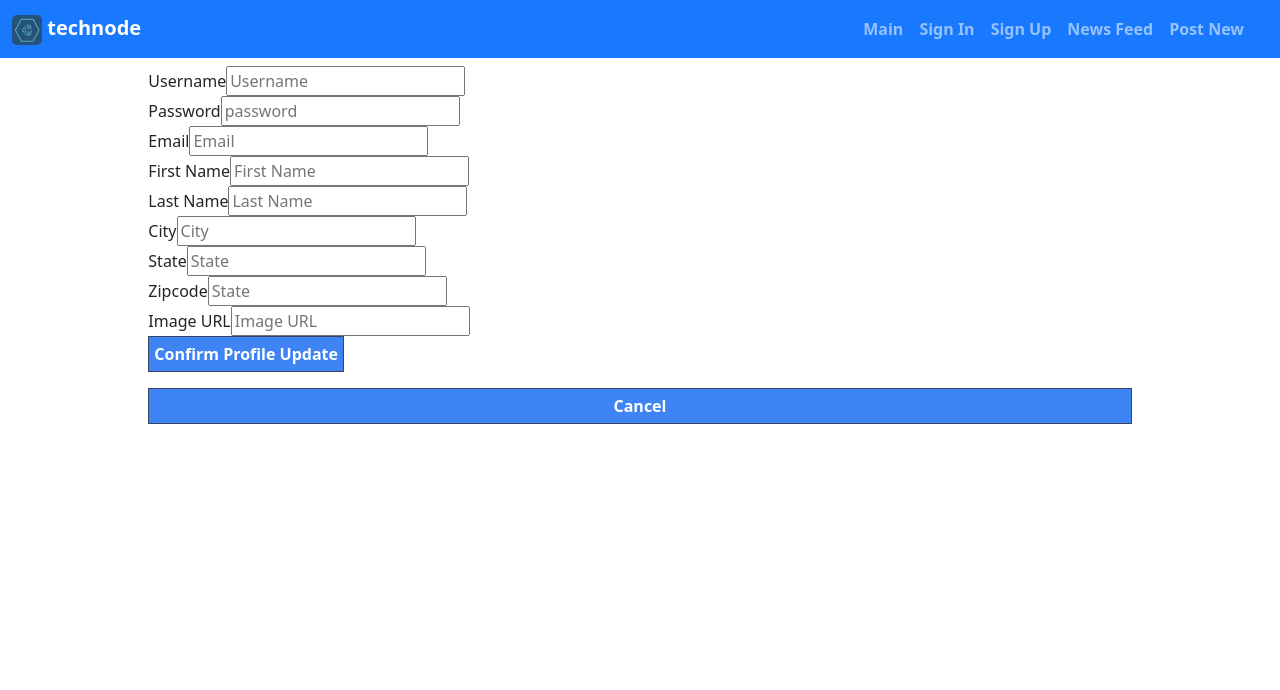
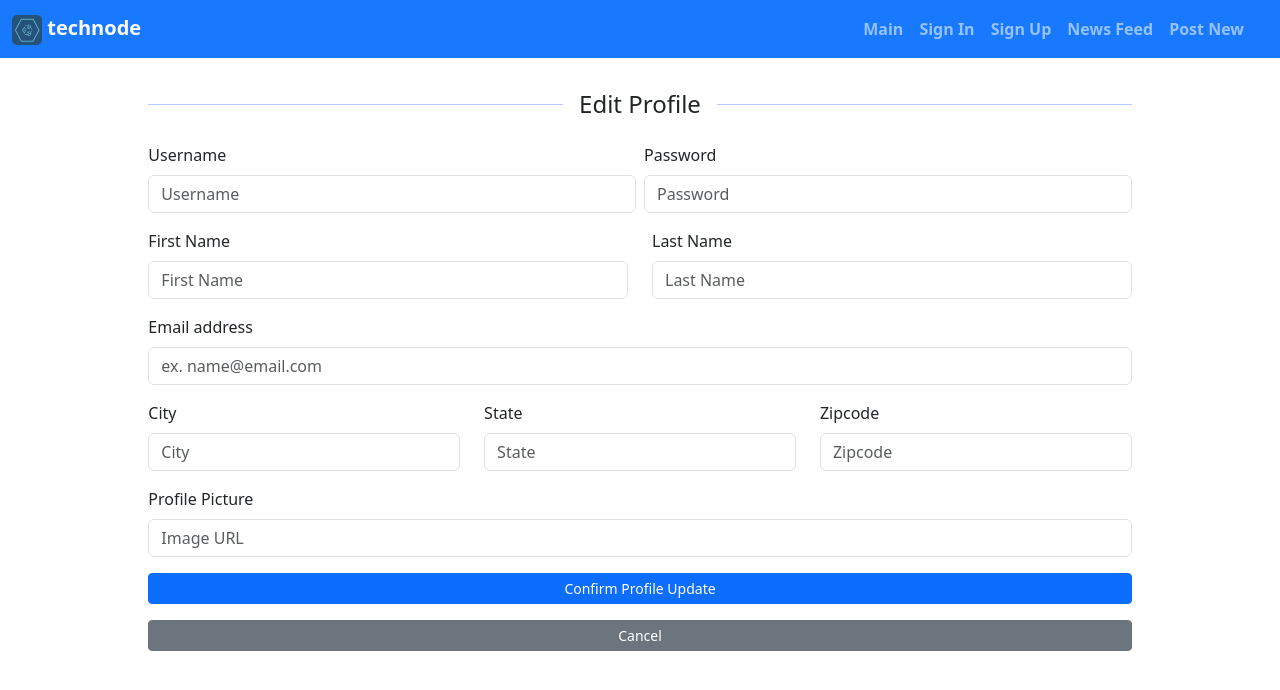
Before and after one commit to Carlito-Pedida/full-stack-technodepro-frontend, a React (Create React App) app: page /profile/1/edit in a window 1280 px wide. Shown: the top 690 px of the page. Built offline with nearby package versions, Linux system fonts and the light colour scheme; no server answers.

Commit message:
profile update

```diff
--- a/src/App.js
+++ b/src/App.js
@@ -15,6 +15,7 @@ import { PostProvider } from "./contexts/PostProvider";
 import jwtDecode from "jwt-decode";
 import SignOut from "./components/SignOut";
 import EditProfile from "./components/EditProfile";
+import EditUserPost from "./components/EditUserPost";
 
 function App() {
   const [user, setUser] = useState();
@@ -42,8 +43,12 @@ function App() {
                 <Route path="/post/new" element={<NewPost />} />
                 <Route path="/news-api" element={<NewsApi />} />
                 <Route path="/post/:postId/edit/" element={<EditPost />} />
-                <Route path="/profile/:userId" element={<Profile />} />
-                <Route path="/profile/:userId/edit" element={<EditProfile />} />
+                <Route
+                  path="/userpost/:postId/edit/"
+                  element={<EditUserPost />}
+                />
+                <Route path="/profile/:id" element={<Profile />} />
+                <Route path="/profile/:id/edit" element={<EditProfile />} />
               </Route>
             </Routes>
           </BrowserRouter>
--- a/src/components/EditProfile.js
+++ b/src/components/EditProfile.js
@@ -1,6 +1,7 @@
 import React, { useContext, useEffect, useState } from "react";
 import { useNavigate, useParams } from "react-router";
 import UserContext from "../contexts/UserContext";
+import { Button, Col, Form, Row } from "react-bootstrap";
 
 const EditProfile = ({ user }) => {
   let params = useParams();
@@ -18,6 +19,7 @@ const EditProfile = ({ user }) => {
     zipcode: "",
     userImg: ""
   });
+  console.log(editProfile);
 
   let { updateUserProfile, getUserPosts } = useContext(UserContext);
 
@@ -77,113 +79,252 @@ const EditProfile = ({ user }) => {
   }
 
   return (
-    <div>
-      <form onSubmit={handleSubmit}>
-        <div>
-          <label>Username</label>
-          <input
+    <>
+      <div className="edit-prof-wrap">
+        <div className="edit-prof-case">
+          <div className="divider d-flex align-items-center my-4">
+            <h4 className="form-title text-center mx-3 mb-0">Edit Profile</h4>
+          </div>
+          <Form onSubmit={handleSubmit}>
+            <Row className="g-2">
+              <Col md>
+                <Form.Group className="mb-3" controlId="username">
+                  <Form.Label>Username</Form.Label>
+                  <Form.Control
                     placeholder="Username"
                     type="text"
                     name="username"
                     value={username}
                     onChange={handleChange}
                   />
-        </div>
-        <div>
-          <label>Password</label>
-          <input
-            placeholder="password"
+                </Form.Group>
+              </Col>
+              <Col md>
+                <Form.Group className="mb-3" controlId="password">
+                  <Form.Label>Password</Form.Label>
+                  <Form.Control
+                    placeholder="Password"
                     type="password"
                     name="password"
                     value={password}
                     onChange={handleChange}
                   />
-        </div>
-        <div>
-          <label>Email</label>
-          <input
-            placeholder="Email"
-            type="email"
-            name="email"
-            value={email}
-            onChange={handleChange}
-          />
-        </div>
-        <div>
-          <label>First Name</label>
-          <input
+                </Form.Group>
+              </Col>
+            </Row>
+            <Row>
+              <Col>
+                <Form.Group className="mb-3" controlId="first_name">
+                  <Form.Label>First Name</Form.Label>
+                  <Form.Control
                     placeholder="First Name"
                     type="text"
                     name="first_name"
                     value={first_name}
                     onChange={handleChange}
                   />
-        </div>
-        <div>
-          <label>Last Name</label>
-          <input
+                </Form.Group>
+              </Col>
+              <Col>
+                <Form.Group className="mb-3" controlId="last_name">
+                  <Form.Label>Last Name</Form.Label>
+                  <Form.Control
                     placeholder="Last Name"
                     type="text"
                     name="last_name"
                     value={last_name}
                     onChange={handleChange}
                   />
-        </div>
-        <div>
-          <label>City</label>
-          <input
+                </Form.Group>
+              </Col>
+            </Row>
+
+            <Form.Group className="mb-3" controlId="email">
+              <Form.Label>Email address</Form.Label>
+              <Form.Control
+                placeholder="ex. name@email.com"
+                type="email"
+                name="email"
+                value={email}
+                onChange={handleChange}
+              />
+            </Form.Group>
+
+            <Row className="">
+              <Col md>
+                <Form.Group className="mb-3" controlId="city">
+                  <Form.Label>City</Form.Label>
+                  <Form.Control
                     placeholder="City"
                     type="text"
                     name="city"
                     value={city}
                     onChange={handleChange}
                   />
-        </div>
-        <div>
-          <label>State</label>
-          <input
+                </Form.Group>
+              </Col>
+              <Col md>
+                <Form.Group className="mb-3" controlId="state">
+                  <Form.Label>State</Form.Label>
+                  <Form.Control
                     placeholder="State"
                     type="text"
                     name="state"
                     value={state}
                     onChange={handleChange}
                   />
-        </div>
-        <div>
-          <label>Zipcode</label>
-          <input
-            placeholder="State"
+                </Form.Group>
+              </Col>
+              <Col md>
+                <Form.Group className="mb-3" controlId="zipcode">
+                  <Form.Label>Zipcode</Form.Label>
+                  <Form.Control
+                    placeholder="Zipcode"
                     type="number"
                     name="zipcode"
                     value={zipcode}
                     onChange={handleChange}
                   />
-        </div>
-        <div>
-          <label>Image URL</label>
-          <input
+                </Form.Group>
+              </Col>
+            </Row>
+
+            <Form.Group className="mb-3" controlId="userImg">
+              <Form.Label>Profile Picture</Form.Label>
+              <Form.Control
                 placeholder="Image URL"
                 type="text"
                 name="userImg"
                 value={userImg}
                 onChange={handleChange}
               />
+            </Form.Group>
+            <div className="d-grid mb-2">
+              <Button size="sm" variant="primary" type="submit">
+                Confirm Profile Update
+              </Button>
             </div>
-        <button size="sm" variant="primary" type="submit">
-          Confirm Profile Update
-        </button>
-      </form>
+          </Form>
           <div className="d-grid mt-3">
-        <button
+            <Button
               size="sm"
               variant="secondary"
               type="submit"
               onClick={handleCancel}
             >
               Cancel
-        </button>
+            </Button>
           </div>
         </div>
+      </div>
+    </>
+    // <div>
+    //   <form onSubmit={handleSubmit}>
+    //     <div>
+    //       <label>Username</label>
+    //       <input
+    //         placeholder="Username"
+    //         type="text"
+    //         name="username"
+    //         value={username}
+    //         onChange={handleChange}
+    //       />
+    //     </div>
+    //     <div>
+    //       <label>Password</label>
+    //       <input
+    //         placeholder="password"
+    //         type="password"
+    //         name="password"
+    //         value={password}
+    //         onChange={handleChange}
+    //       />
+    //     </div>
+    //     <div>
+    //       <label>Email</label>
+    //       <input
+    //         placeholder="Email"
+    //         type="email"
+    //         name="email"
+    //         value={email}
+    //         onChange={handleChange}
+    //       />
+    //     </div>
+    //     <div>
+    //       <label>First Name</label>
+    //       <input
+    //         placeholder="First Name"
+    //         type="text"
+    //         name="first_name"
+    //         value={first_name}
+    //         onChange={handleChange}
+    //       />
+    //     </div>
+    //     <div>
+    //       <label>Last Name</label>
+    //       <input
+    //         placeholder="Last Name"
+    //         type="text"
+    //         name="last_name"
+    //         value={last_name}
+    //         onChange={handleChange}
+    //       />
+    //     </div>
+    //     <div>
+    //       <label>City</label>
+    //       <input
+    //         placeholder="City"
+    //         type="text"
+    //         name="city"
+    //         value={city}
+    //         onChange={handleChange}
+    //       />
+    //     </div>
+    //     <div>
+    //       <label>State</label>
+    //       <input
+    //         placeholder="State"
+    //         type="text"
+    //         name="state"
+    //         value={state}
+    //         onChange={handleChange}
+    //       />
+    //     </div>
+    //     <div>
+    //       <label>Zipcode</label>
+    //       <input
+    //         placeholder="State"
+    //         type="number"
+    //         name="zipcode"
+    //         value={zipcode}
+    //         onChange={handleChange}
+    //       />
+    //     </div>
+    //     <div>
+    //       <label>Image URL</label>
+    //       <input
+    //         placeholder="Image URL"
+    //         type="text"
+    //         name="userImg"
+    //         value={userImg}
+    //         onChange={handleChange}
+    //       />
+    //     </div>
+    //     <button size="sm" variant="primary" type="submit">
+    //       Confirm Profile Update
+    //     </button>
+    //   </form>
+    //   <div className="d-grid mt-3">
+    //     <button
+    //       size="sm"
+    //       variant="secondary"
+    //       type="submit"
+    //       onClick={handleCancel}
+    //     >
+    //       Cancel
+    //     </button>
+    //   </div>
+    // </div>
   );
 };
 
--- /dev/null
+++ b/src/components/EditUserPost.js
@@ -0,0 +1,96 @@
+import React, { useContext, useEffect, useState } from "react";
+import { useNavigate, useParams } from "react-router-dom";
+import PostContext from "../contexts/PostContext";
+import { Stack } from "react-bootstrap";
+import UserContext from "../contexts/UserContext";
+
+const EditUserPost = ({ user }) => {
+  let params = useParams();
+  let navigate = useNavigate();
+
+  const [userPosts, setUserPosts] = useState({});
+
+  let { getUserPosts } = useContext(UserContext);
+
+  useEffect(() => {
+    async function fetchData() {
+      await getUserPosts().then((result) => setUserPosts(result));
+    }
+    fetchData();
+  }, []);
+
+  let [editPost, setEditPost] = useState({
+    postId: params.postId,
+    post: "",
+    imageUrl: ""
+  });
+  console.log(editPost);
+
+  let { getOnePost, updatePost } = useContext(PostContext);
+
+  let { postId, post, imageUrl } = editPost;
+
+  useEffect(() => {
+    if (postId === undefined) return;
+    async function fetch() {
+      await getOnePost(postId).then((post) => setEditPost(post));
+    }
+    fetch();
+  }, []);
+
+  function handleChange(event) {
+    const { name, value } = event.target;
+    setEditPost((prevValue) => ({ ...prevValue, [name]: value }));
+  }
+
+  function updateMessage() {
+    return updatePost(editPost);
+  }
+
+  function handleSubmit(event) {
+    event.preventDefault();
+
+    updateMessage(editPost)
+      .then(() => {
+        if (!editPost.ok) {
+          alert("Your Post has been updated!");
+        }
+        navigate(`/profile/${userPosts.userId}`);
+        window.location.reload();
+      })
+      .catch((error) => {
+        console.error("There was an error!", error);
+        alert("You need to be Signed In to perform this operation");
+        navigate(`/profile/${userPosts.userId}`);
+      });
+  }
+
+  return (
+    <div className="newpostwrap">
+      <form className="newform" onSubmit={handleSubmit} key={postId}>
+        <h3>Post New Message</h3>
+        <Stack gap={4} className="mx-auto">
+          <textarea
+            rows={4}
+            cols={65}
+            placeholder="Type at your heart's content!"
+            type="text"
+            name="post"
+            value={post}
+            onChange={handleChange}
+          />
+          <input
+            placeholder="Enter image URL (optional)"
+            type="text"
+            name="imageUrl"
+            value={imageUrl}
+            onChange={handleChange}
+          />
+          <button>Submit</button>
+        </Stack>
+      </form>
+    </div>
+  );
+};
+
+export default EditUserPost;
--- a/src/components/NewsFeed.js
+++ b/src/components/NewsFeed.js
@@ -20,7 +20,6 @@ import { PiShareFat } from "react-icons/pi";
 import { GoThumbsup } from "react-icons/go";
 import { ImImages } from "react-icons/im";
 import { BsEmojiSmile } from "react-icons/bs";
-import EmojiPicker from "emoji-picker-react";
 
 function NewsFeed({ user }) {
   let params = useParams();
@@ -254,9 +253,9 @@ function NewsFeed({ user }) {
                         moment(b.createdAt).valueOf() -
                         moment(a.createdAt).valueOf()
                     )
-                    .map((post) => {
+                    .map((post, i) => {
                       return (
-                        <Container key={post.postId} fluid>
+                        <Container key={i} fluid>
                           <div className="cardbody">
                             <div className="d-flex align-items-center justify-content-between p-3">
                               <div className="d-flex align-items-center">
--- a/src/components/SignIn.js
+++ b/src/components/SignIn.js
@@ -24,7 +24,7 @@ const SignIn = ({ user }) => {
         window.alert(
           "Failed login! Check your username/password or Sign up to create an account"
         );
-        navigate("/sign");
+        navigate("/signin");
       });
   }
 
```
Also changed, not shown: src/components/Landing.js (+4 -4 lines), src/components/Profile.js (+13 -17 lines), src/contexts/UserProvider.js (+9 -29 lines), src/styles/Profile.css (+9 -1 lines). Lines whose indentation alone changed are shown as unchanged.
